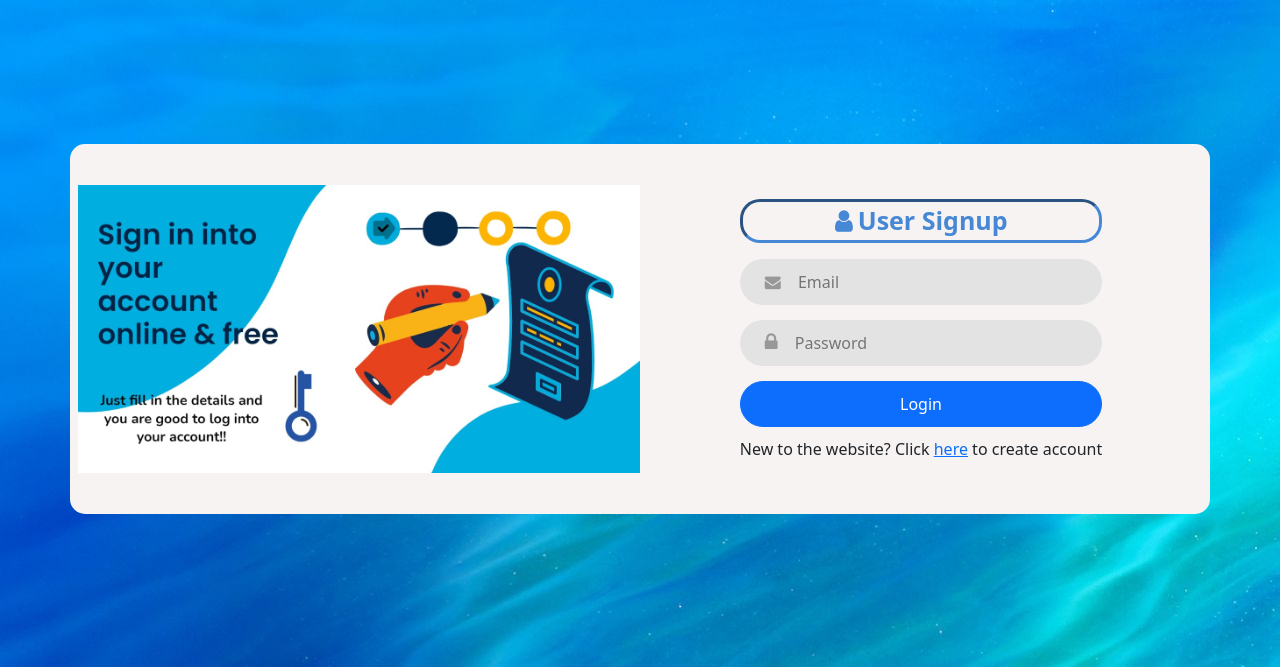
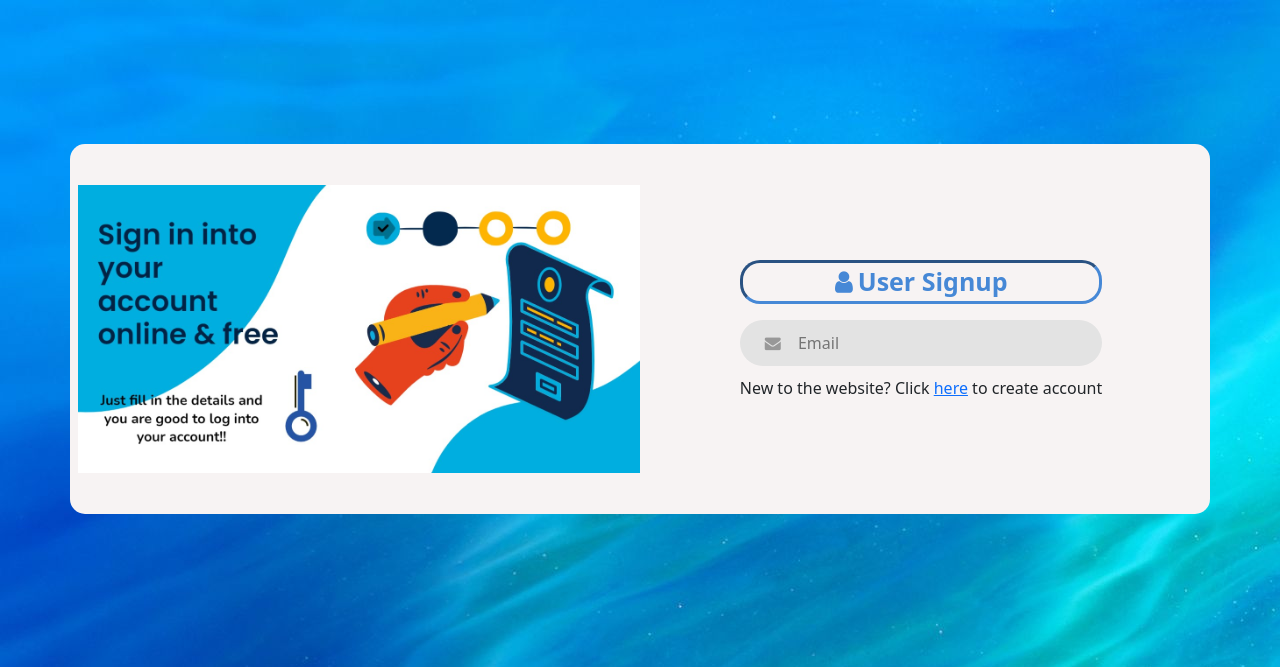
Before and after one commit to VersatileVats/W4W, a PHP site: page /login.php in a window 1280 px wide. Shown: the top 667 px of the page. Run offline with PHP 8.4, Linux system fonts and the light colour scheme; some libraries are stand-ins or nearby versions.

Commit message:
Update login.php

```diff
--- a/w4w php/login.php
+++ b/w4w php/login.php
@@ -28,12 +28,6 @@
                             <div style="background: #e3e3e3;border-radius: 25px;padding: 10px;"><i class="fa fa-envelope" style="margin-left: 15px;color: rgb(152,152,152);"></i>
                                 <input type="text" style="background: rgba(255,255,255,0);border-style: none;margin-left: 11px;color: rgb(152,152,152);" placeholder="Email" required>
                             </div>
-                            <div style="background: #e3e3e3;border-radius: 25px;padding: 10px;margin-top: 15px;"><i class="fa fa-lock" style="margin-left: 15px;color: rgb(152,152,152);font-size: 20px;"></i>
-                                <input type="text" style="background: rgba(255,255,255,0);border-style: none;margin-left: 11px;color: rgb(152,152,152);" placeholder="Password" required="" title="Minimum 8 characters and 1 special character required">
-                            </div>
-                            <div class="d-grid gap-2">
-                                <button class="btn btn-primary" style="border-radius: 25px;padding: 10px;margin-top: 15px;" type="submit">Login</button>
-                            </div>
                         </form>
 
                         <div>
@@ -46,7 +40,6 @@
             </div>
         </div>
     </div>
-    <script src="https://cdn.jsdelivr.net/npm/bootstrap@5.0.2/dist/js/bootstrap.bundle.min.js"></script>
     <script src="../js/bs-init.js"></script>
 </body>
 
```
